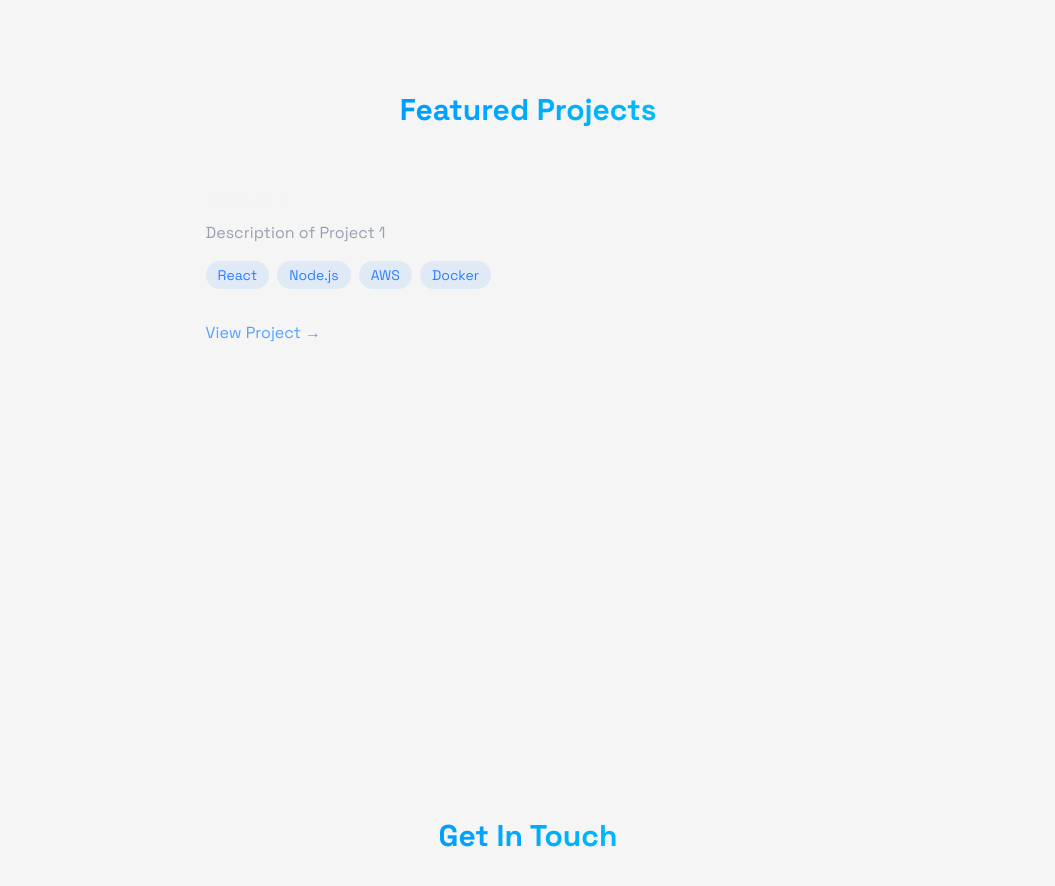
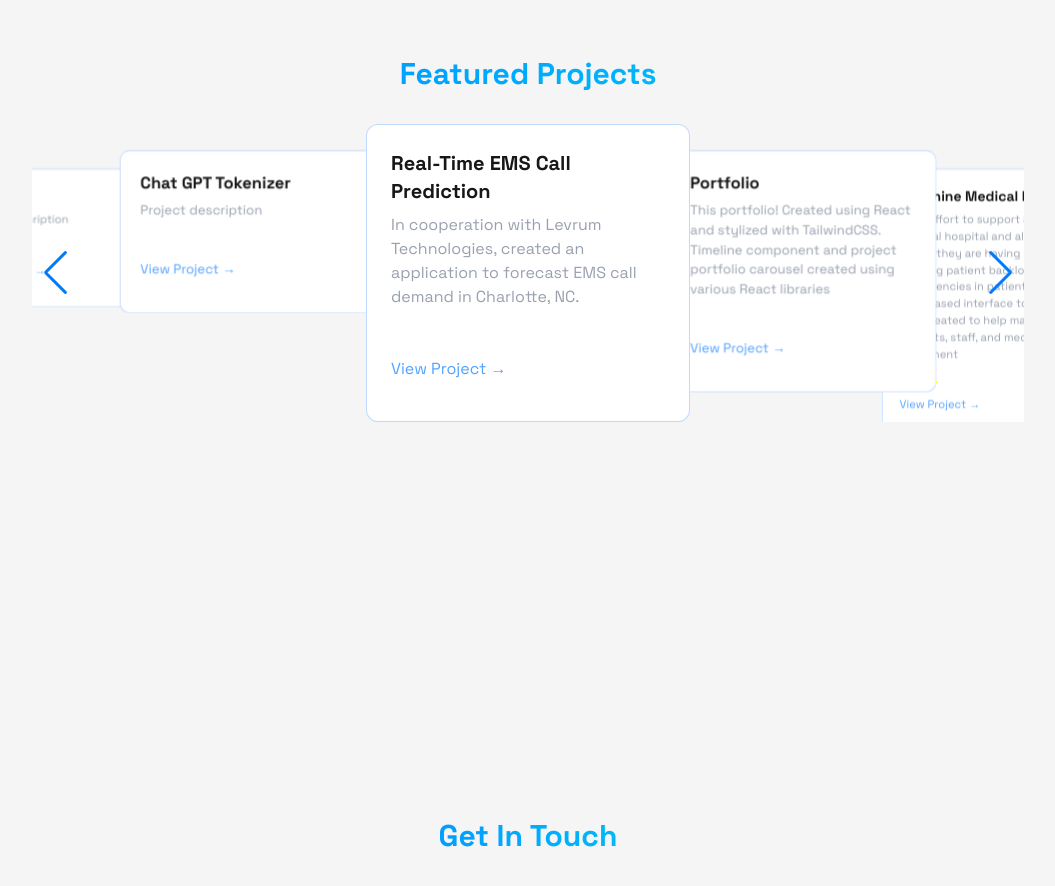
Before and after one commit to ryjn/ryankim-portfolio, a React (Vite) app: page / in a window 1280 px wide. Shown: the part 3320-4206 px from the top of the page, without its empty margins (112-1167 px from the left). Built offline with nearby package versions, Linux system fonts and the light colour scheme.

Commit message:
projects swiper component

```diff
--- a/package.json
+++ b/package.json
@@ -20,6 +20,7 @@
     "react": "^19.0.0",
     "react-dom": "^19.0.0",
     "react-vertical-timeline-component": "^3.5.3",
+    "swiper": "^11.2.6",
     "tailwindcss": "^4.0.15"
   },
   "devDependencies": {
--- a/src/App.jsx
+++ b/src/App.jsx
@@ -39,7 +39,7 @@ function App() {
             <MobileMenu menuOpen={menuOpen} setMenuOpen={setMenuOpen} />
             <Home menuOpen={menuOpen} />
             <About menuOpen={menuOpen} darkMode={darkMode} />
-            <Projects menuOpen={menuOpen} />
+            <Projects menuOpen={menuOpen} darkMode={darkMode} />
             <Contact menuOpen={menuOpen} />
           </div>
         </div>
--- /dev/null
+++ b/src/components/Swiper.jsx
@@ -0,0 +1,62 @@
+import { Swiper, SwiperSlide } from "swiper/react";
+import { EffectCoverflow, Pagination, Navigation } from "swiper/modules";
+import "swiper/css";
+import "swiper/css/effect-coverflow";
+import "swiper/css/navigation";
+import "swiper/css/pagination";
+import swiperElements from "./swiperElements";
+
+export const SwiperComponent = () => {
+  return (
+    <Swiper
+      /*spaceBetween={50}*/
+      spaceBetween={10}
+      slidesPerView={3}
+      effect={"coverflow"}
+      grabCursor={true}
+      centeredSlides={true}
+      loop={true}
+      autoHeight={true}
+      coverflowEffect={{
+        rotate: 0,
+        stretch: 0,
+        depth: 100,
+        modifier: 2.5,
+        slideShadows: false,
+      }}
+      modules={[EffectCoverflow, Pagination, Navigation]}
+      navigation
+    >
+      {swiperElements.map((element) => {
+        return (
+          <SwiperSlide>
+            <div className="p-6 rounded-xl border border-blue-500/30 hover:shadow-[0_2px_8px_rgba(59, 130, 246, 0.2)] transition bg-white dark:bg-neutral-800">
+              <h3 className="text-xl font-bold mb-2 text-neutral-900 dark:text-white">
+                {element.name}
+              </h3>
+              <p className="text-gray-400 mb-4">{element.description}</p>
+              <div className="flex flex-wrap gap-2 mb-4">
+                {/*{project1Tech.map((tech, key) => (
+                    <span
+                      key={key}
+                      className="bg-blue-500/10 text-blue-500 py-1 px-3 rounded-full text-sm hover:bg-blue-500/20 hover:shadow-[0_2px_8px_rgba(59, 130, 246, 0.1)] transition-all"
+                    >
+                      {tech}
+                    </span>
+                  ))}*/}
+              </div>
+              <div className="flex justify-between items-center">
+                <a
+                  href="#"
+                  className="text-blue-400 hover:text-blue-300 transition-colors my-4"
+                >
+                  View Project &#8594;
+                </a>
+              </div>
+            </div>
+          </SwiperSlide>
+        );
+      })}
+    </Swiper>
+  );
+};
--- a/src/components/sections/Projects.jsx
+++ b/src/components/sections/Projects.jsx
@@ -1,6 +1,7 @@
 import { RevealOnScroll } from "../RevealOnScroll";
+import { SwiperComponent } from "../Swiper";
 
-export const Projects = ({ menuOpen }) => {
+export const Projects = ({ menuOpen, darkMode }) => {
   const project1Tech = ["React", "Node.js", "AWS", "Docker"];
 
   return (
@@ -13,31 +14,7 @@ export const Projects = ({ menuOpen }) => {
           <h2 className="text-3xl font-bold mb-8 bg-gradient-to-r from-blue-500 to-cyan-400 bg-clip-text text-transparent text-center">
             Featured Projects
           </h2>
-          <div className="grid grid-cols-1 md:grid-cols-2 gap-6">
-            <div className="p-6 rounded-xl border border-white/10 hover:-translate-y-1 hover:border-blue-500/30 hover:shadow-[0_2px_8px_rgba(59, 130, 246, 0.2)] transition">
-              <h3 className="text-xl font-bold mb-2">Project 1</h3>
-              <p className="text-gray-400 mb-4">Description of Project 1</p>
-              <div className="flex flex-wrap gap-2 mb-4">
-                {project1Tech.map((tech, key) => (
-                  <span
-                    key={key}
-                    className="bg-blue-500/10 text-blue-500 py-1 px-3 rounded-full text-sm hover:bg-blue-500/20 hover:shadow-[0_2px_8px_rgba(59, 130, 246, 0.1)] transition-all"
-                  >
-                    {tech}
-                  </span>
-                ))}
-              </div>
-              <div className="flex justify-between items-center">
-                <a
-                  href="#"
-                  className="text-blue-400 hover:text-blue-300 transition-colors my-4"
-                >
-                  View Project &#8594;
-                </a>
-                {/* Add photos, Github links, etc. */}
-              </div>
-            </div>
-          </div>
+          <SwiperComponent />
         </div>
       </RevealOnScroll>
     </section>
--- /dev/null
+++ b/src/components/swiperElements.js
@@ -0,0 +1,44 @@
+let swiperElements = [
+  {
+    id: 1,
+    name: "Real-Time EMS Call Prediction",
+    description:
+      "In cooperation with Levrum Technologies, created an application to forecast EMS call demand in Charlotte, NC.",
+    tech: "",
+  },
+  {
+    id: 2,
+    name: "Portfolio",
+    description:
+      "This portfolio! Created using React and stylized with TailwindCSS. Timeline component and project portfolio carousel created using various React libraries",
+    tech: "",
+  },
+  {
+    id: 3,
+    name: "Sunshine Medical Manager",
+    description:
+      "In an effort to support Sunshine Medical hospital and alleviate issues they are having with a growing patient backlog and inefficiencies in patient testing, a web-based interface to a database was created to help manage patients, staff, and medical equipment",
+    tech: "",
+  },
+  {
+    id: 4,
+    name: "PlanT",
+    description:
+      "A full-stack application created using React for the frontend and Flask and MySQL for the backend",
+    tech: "",
+  },
+  {
+    id: 5,
+    name: "Git Clone",
+    description: "Project description",
+    tech: "",
+  },
+  {
+    id: 6,
+    name: "Chat GPT Tokenizer",
+    description: "Project description",
+    tech: "",
+  },
+];
+
+export default swiperElements;
```
Also changed, not shown: 1 other file (tests, documents, lock files or other folders).
